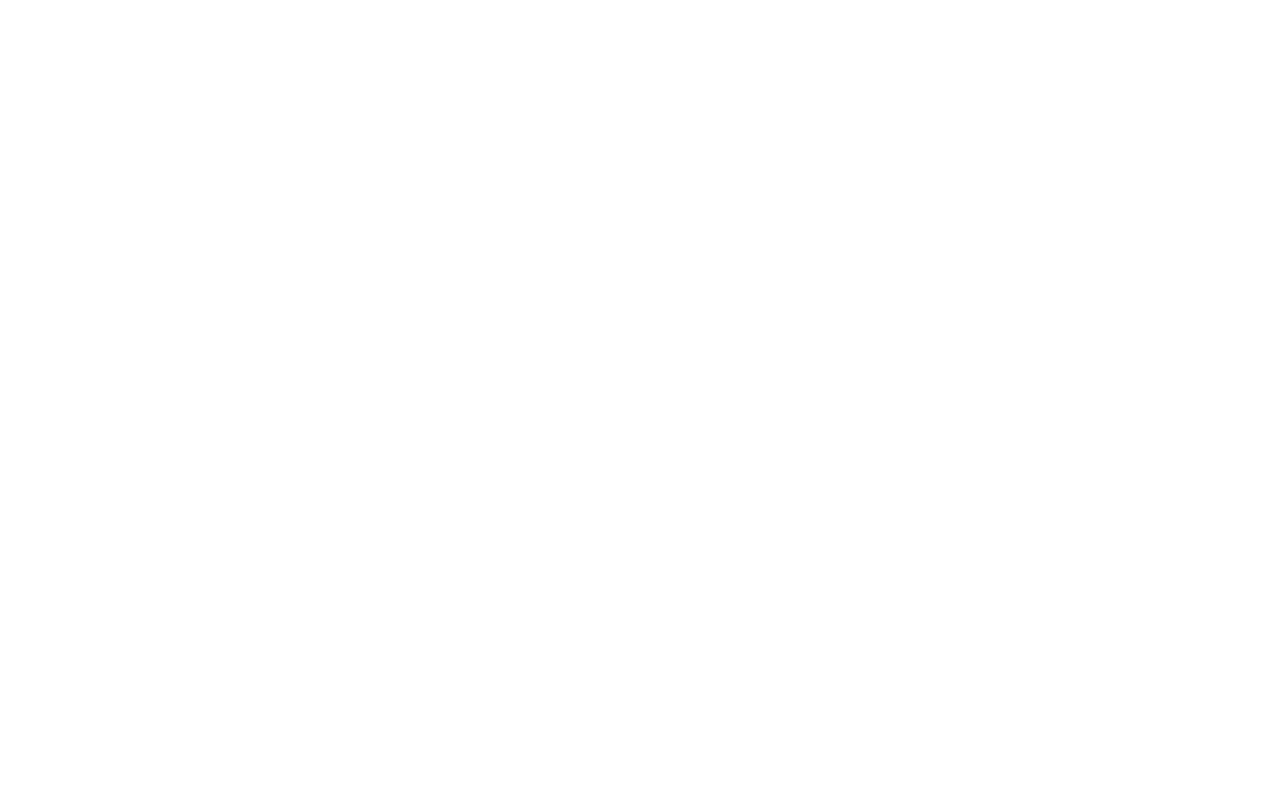
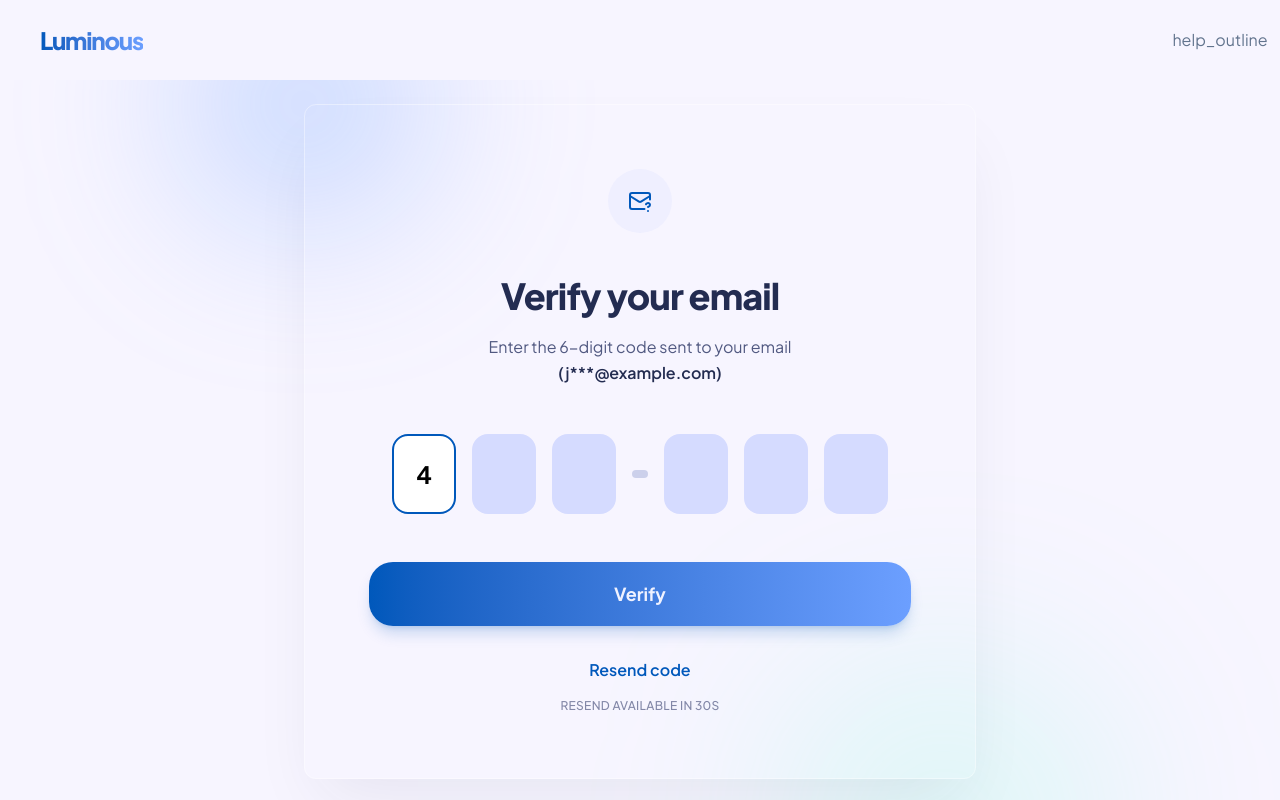
Before and after one commit to EghosaOrdia/wigo, a React (Vite) app: page /verify in a window 1280 px wide. Before the commit this address had no page. Shown: the top 800 px of the page. Built offline with nearby package versions, Linux system fonts and the light colour scheme.

Commit message:
feat: removed rendering error

```diff
--- a/src/main.jsx
+++ b/src/main.jsx
@@ -7,6 +7,7 @@
 import App from "./App.jsx";
 import Test from "./pages/Test.jsx";
 import Auth from "./pages/Auth.jsx";
+import VerifyAuth from "./pages/VerifyAuth.jsx";
 
 createRoot(document.getElementById("root")).render(
   <StrictMode>
@@ -15,6 +16,7 @@
         <Route path="/" element={<App />} />
         <Route path="/test" element={<Test />} />
         <Route path="/auth" element={<Auth />} />
+        <Route path="/verify" element={<VerifyAuth />} />
       </Routes>
     </BrowserRouter>
   </StrictMode>,
--- a/src/pages/VerifyAuth.jsx
+++ b/src/pages/VerifyAuth.jsx
@@ -1,10 +1,10 @@
-import React from "react";
+import { MailQuestionMark } from "lucide-react";
 
 const VerifyAuth = () => {
   return (
-    <body class="min-h-screen flex items-center justify-center p-6 bg-surface selection:bg-primary-container selection:text-on-primary-container">
+    <div class="min-h-screen flex items-center justify-center p-6 bg-surface selection:bg-primary-container selection:text-on-primary-container">
       {/* <!-- Top Navigation Bar (Shared Component Strategy) --> */}
-      <nav class="fixed top-0 left-0 w-full z-50 flex items-center justify-between px-10 bg-[#f7f5ff]/80 dark:bg-[#13141f]/80 backdrop-blur-3xl h-20">
+      <nav class="fixed top-0 left-0 w-full z-50 flex items-center justify-between px-10 bg-[#f7f5ff] backdrop-blur-3xl h-20">
         <div class="flex items-center gap-2">
           <span class="text-2xl font-black tracking-tighter bg-clip-text text-transparent bg-linear-to-r from-[#0058bb] to-[#6c9fff]">
             Luminous
@@ -23,13 +23,8 @@
         <div class="absolute -bottom-32 -right-32 w-80 h-80 bg-tertiary-container/20 rounded-full blur-[100px]"></div>
         <div class="glass-panel relative z-10 p-10 md:p-16 rounded-xl shadow-[0_32px_64px_-16px_rgba(35,44,81,0.08)] text-center border border-white/40">
           {/* <!-- Branding Header --> */}
-          <div class="mb-10 inline-flex p-5 rounded-lg bg-surface-container-low text-primary">
-            <span
-              class="material-symbols-outlined text-4xl"
-              style="font-variation-settings: 'FILL' 1;"
-            >
-              mark_email_unread
-            </span>
+          <div class="mb-10 inline-flex p-5 rounded-4xl bg-surface-container-low text-primary">
+            <MailQuestionMark />
           </div>
           {/* <!-- Content Header --> */}
           <div class="space-y-4 mb-12">
@@ -49,36 +44,36 @@
               {/* <!-- Active Input --> */}
               <input
                 autofocus=""
-                class="otp-input w-12 h-16 md:w-16 md:h-20 text-2xl font-bold text-center rounded-lg bg-surface-container-lowest border-2 border-primary outline-none transition-all duration-300"
+                class="otp-input w-12 h-16 md:w-16 md:h-20 text-2xl font-bold text-center rounded-2xl bg-surface-container-lowest border-2 border-primary outline-none transition-all duration-300"
                 maxlength="1"
                 type="text"
-                value="4"
+                value={4}
               />
               {/* <!-- Inactive Inputs --> */}
               <input
-                class="otp-input w-12 h-16 md:w-16 md:h-20 text-2xl font-bold text-center rounded-lg bg-surface-container-highest border-transparent hover:border-outline-variant focus:border-primary outline-none transition-all duration-300"
+                class="otp-input w-12 h-16 md:w-16 md:h-20 text-2xl font-bold text-center rounded-2xl bg-surface-container-highest border-transparent hover:border-outline-variant focus:border-primary outline-none transition-all duration-300"
+                maxlength="1"
+                type="number"
+              />
+              <input
+                class="otp-input w-12 h-16 md:w-16 md:h-20 text-2xl font-bold text-center rounded-2xl bg-surface-container-highest border-transparent hover:border-outline-variant focus:border-primary outline-none transition-all duration-300"
+                maxlength="1"
+                type="text"
+              />
+              {/* <!-- Gap for visual grouping --> */}
+              <div class="w-4 h-1 md:w-4 md:h-2 rounded-full bg-outline-variant opacity-50"></div>
+              <input
+                class="otp-input w-12 h-16 md:w-16 md:h-20 text-2xl font-bold text-center rounded-2xl bg-surface-container-highest border-transparent hover:border-outline-variant focus:border-primary outline-none transition-all duration-300"
                 maxlength="1"
                 type="text"
               />
               <input
-                class="otp-input w-12 h-16 md:w-16 md:h-20 text-2xl font-bold text-center rounded-lg bg-surface-container-highest border-transparent hover:border-outline-variant focus:border-primary outline-none transition-all duration-300"
-                maxlength="1"
-                type="text"
-              />
-              {/* <!-- Gap for visual grouping --> */}
-              <div class="w-1 h-1 md:w-2 md:h-2 rounded-full bg-outline-variant opacity-50"></div>
-              <input
-                class="otp-input w-12 h-16 md:w-16 md:h-20 text-2xl font-bold text-center rounded-lg bg-surface-container-highest border-transparent hover:border-outline-variant focus:border-primary outline-none transition-all duration-300"
+                class="otp-input w-12 h-16 md:w-16 md:h-20 text-2xl font-bold text-center rounded-2xl bg-surface-container-highest border-transparent hover:border-outline-variant focus:border-primary outline-none transition-all duration-300"
                 maxlength="1"
                 type="text"
               />
               <input
-                class="otp-input w-12 h-16 md:w-16 md:h-20 text-2xl font-bold text-center rounded-lg bg-surface-container-highest border-transparent hover:border-outline-variant focus:border-primary outline-none transition-all duration-300"
-                maxlength="1"
-                type="text"
-              />
-              <input
-                class="otp-input w-12 h-16 md:w-16 md:h-20 text-2xl font-bold text-center rounded-lg bg-surface-container-highest border-transparent hover:border-outline-variant focus:border-primary outline-none transition-all duration-300"
+                class="otp-input w-12 h-16 md:w-16 md:h-20 text-2xl font-bold text-center rounded-2xl bg-surface-container-highest border-transparent hover:border-outline-variant focus:border-primary outline-none transition-all duration-300"
                 maxlength="1"
                 type="text"
               />
@@ -86,14 +81,14 @@
             {/* <!-- Action Buttons --> */}
             <div class="flex flex-col gap-6 items-center">
               <button
-                class="w-full h-14 md:h-16 text-lg font-bold text-on-primary bg-gradient-to-r from-primary to-primary-container rounded-xl shadow-lg shadow-primary/20 hover:shadow-xl hover:shadow-primary/30 transition-all duration-300 active:scale-95"
+                class="w-full h-14 md:h-16 text-lg font-bold text-on-primary bg-linear-to-r from-primary to-primary-container rounded-3xl shadow-lg shadow-primary/20 hover:shadow-xl hover:shadow-primary/30 transition-all duration-300 active:scale-95"
                 type="submit"
               >
                 Verify
               </button>
               <div class="flex flex-col gap-2 items-center">
                 <button
-                  class="text-primary font-semibold py-2 px-6 rounded-md hover:bg-primary-container/10 transition-colors duration-300"
+                  class="text-primary font-semibold py-2 px-6 rounded-lg hover:bg-primary-container/10 transition-colors duration-300"
                   type="button"
                 >
                   Resend code
@@ -125,10 +120,10 @@
       </main>
       {/* <!-- Visual Background Enhancements --> */}
       <div class="fixed inset-0 -z-10 overflow-hidden pointer-events-none">
-        <div class="absolute top-[20%] right-[10%] w-[500px] h-[500px] bg-secondary-container/10 rounded-full blur-[120px]"></div>
-        <div class="absolute bottom-[10%] left-[5%] w-[400px] h-[400px] bg-primary/5 rounded-full blur-[100px]"></div>
+        <div class="absolute top-[20%] right-[10%] w-125 h-125 bg-secondary-container/10 rounded-full blur-[120px]"></div>
+        <div class="absolute bottom-[10%] left-[5%] w-100 h-100 bg-primary/5 rounded-full blur-[100px]"></div>
       </div>
-    </body>
+    </div>
   );
 };
 
```
